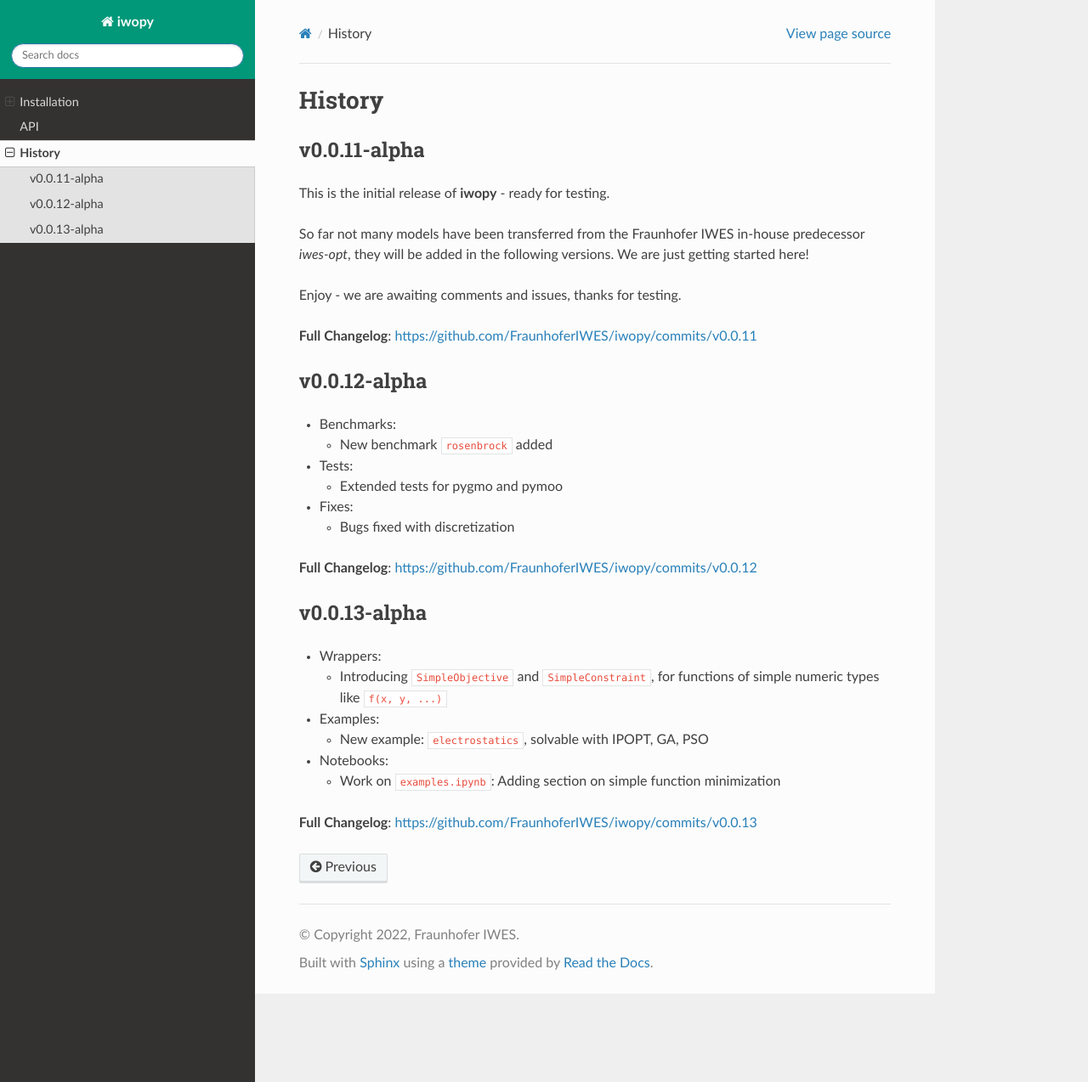
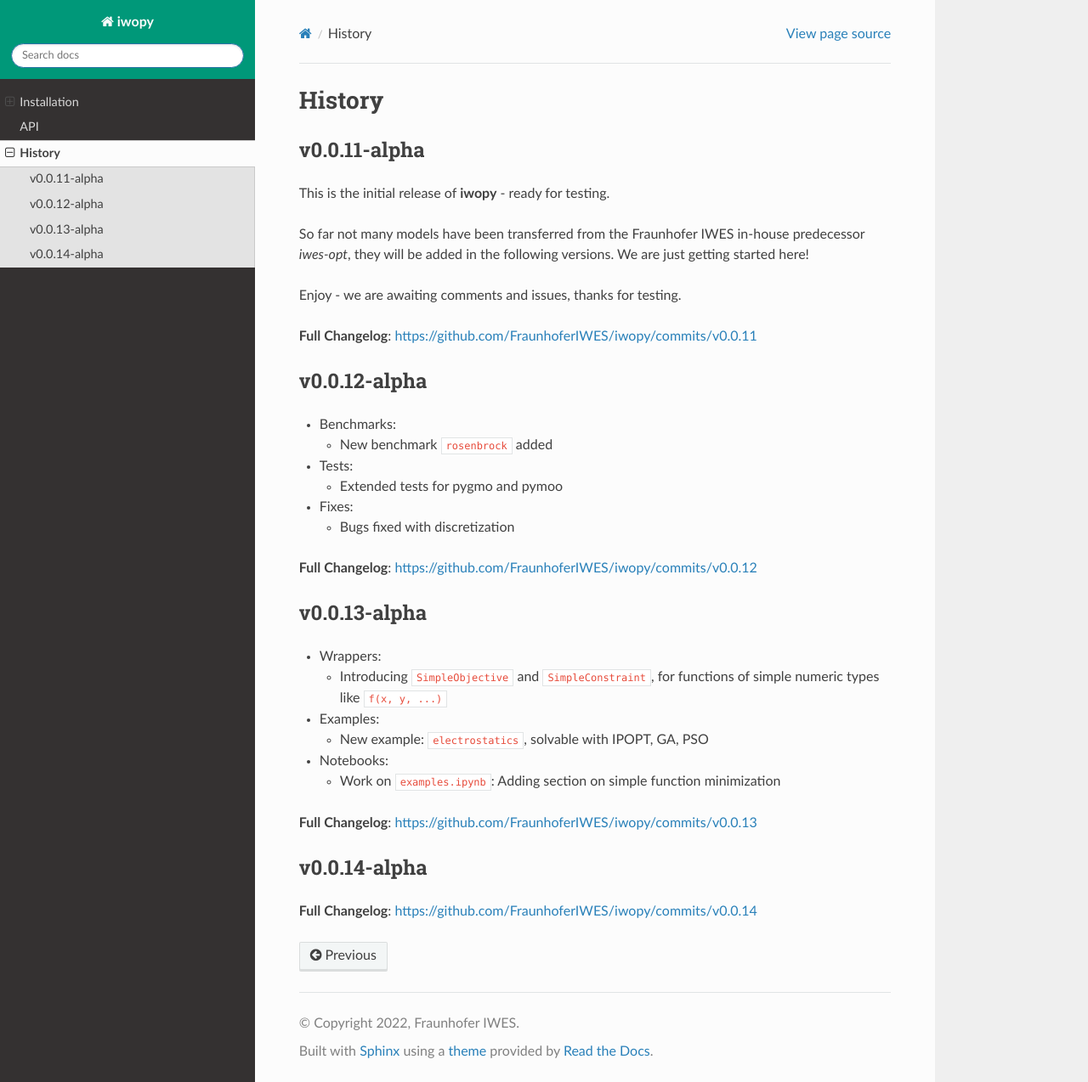
Before and after one commit to FraunhoferIWES/iwopy, a Sphinx documentation site: the page built from docs/source/history.md, in a window 1280 px wide and 1274 px high. Shown: the whole window at 85% size. Built offline with Sphinx 7.4.7 and the Read the Docs theme 2.0.0, drawn with Linux system fonts in a browser that asks for light colours; pages that are not in the unit, such as notebooks, are missing from menus; the version number could not be read and is left out.

Commit message:
version increase

```diff
--- a/docs/source/history.md
+++ b/docs/source/history.md
@@ -32,5 +32,8 @@ Enjoy - we are awaiting comments and issues, thanks for testing.
 - Notebooks:
     - Work on `examples.ipynb`: Adding section on simple function minimization
 
+**Full Changelog**: https://github.com/FraunhoferIWES/iwopy/commits/v0.0.13
 
-**Full Changelog**: https://github.com/FraunhoferIWES/iwopy/commits/v0.0.13
+## v0.0.14-alpha
+
+**Full Changelog**: https://github.com/FraunhoferIWES/iwopy/commits/v0.0.14
```
Also changed, not shown: 1 other file.
